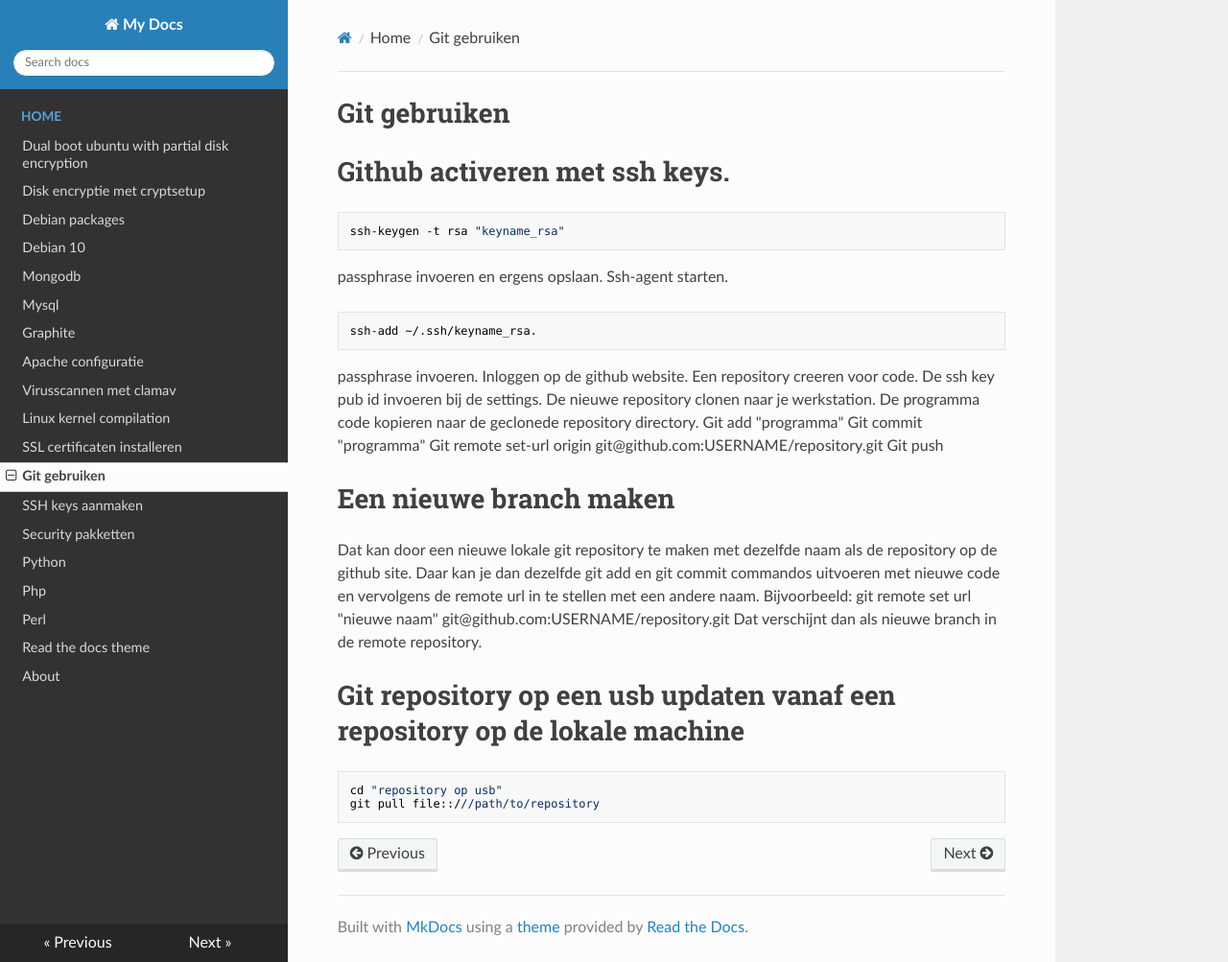
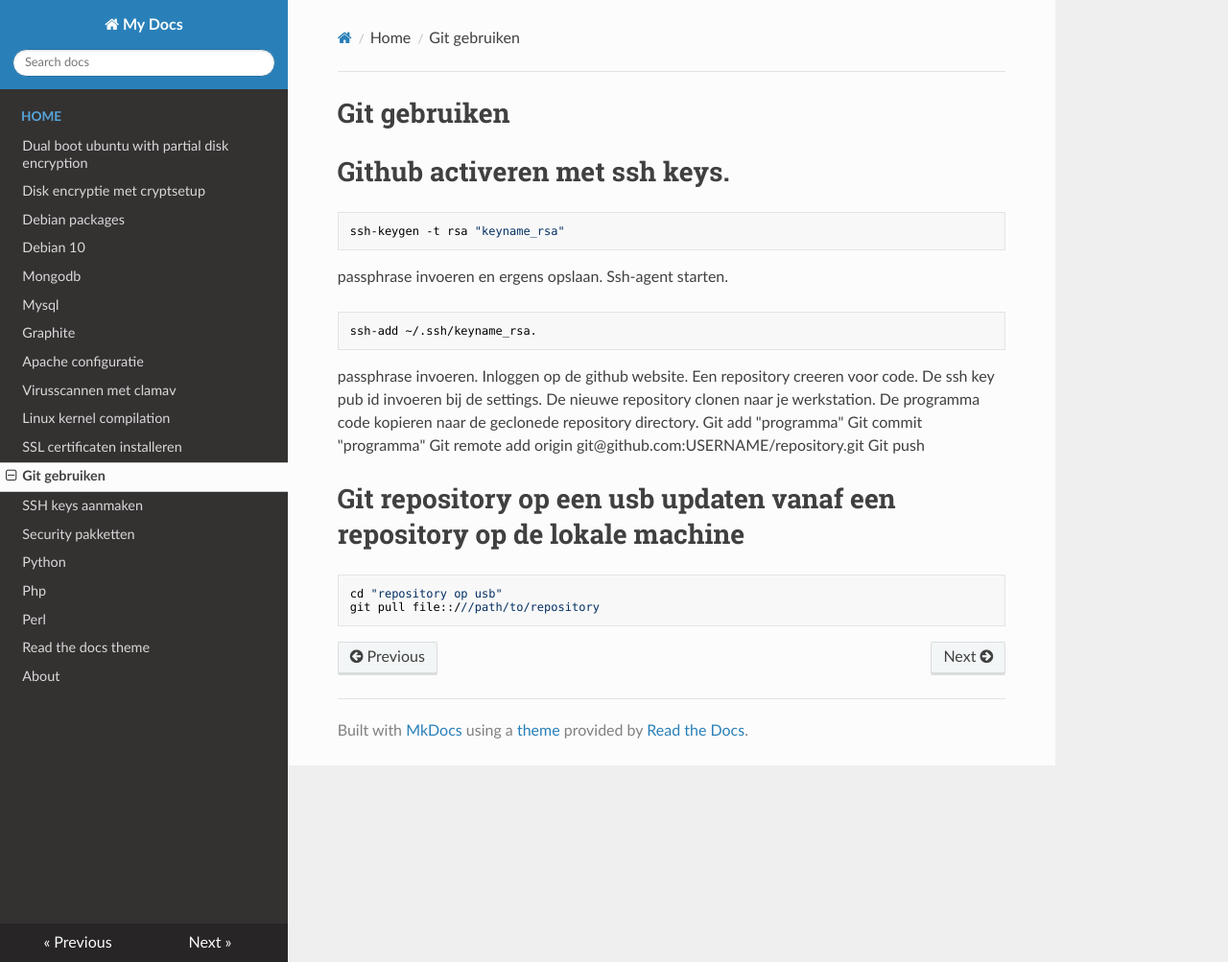
Before and after one commit to MatthewBuchananAstley/linuxhowto, an MkDocs documentation site: the page built from docs/git.md, in a window 1280 px wide and 1003 px high. Shown: the whole window at 96% size. Built offline with MkDocs 1.6.1, drawn with Linux system fonts in a browser that asks for light colours; nearby versions of some CDN libraries.

Commit message:
Removed git branch howto information, have write it again

```diff
--- a/docs/git.md
+++ b/docs/git.md
@@ -17,14 +17,8 @@ De nieuwe repository clonen naar je werkstation.
 De programma code kopieren naar de geclonede repository directory.
 Git add "programma"
 Git commit "programma"
-Git remote set-url origin git@github.com:USERNAME/repository.git
+Git remote add origin git@github.com:USERNAME/repository.git
 Git push
-
-#Een nieuwe branch maken
-Dat kan door een nieuwe lokale git repository te maken met dezelfde naam als de repository op de github site.
-Daar kan je dan dezelfde git add en git commit commandos uitvoeren met nieuwe code en vervolgens de remote url in te stellen met een andere naam. Bijvoorbeeld:
-git remote set url "nieuwe naam" git@github.com:USERNAME/repository.git
-Dat verschijnt dan als nieuwe branch in de remote repository.
 
 # Git repository op een usb updaten vanaf een repository op de lokale machine
 
```
